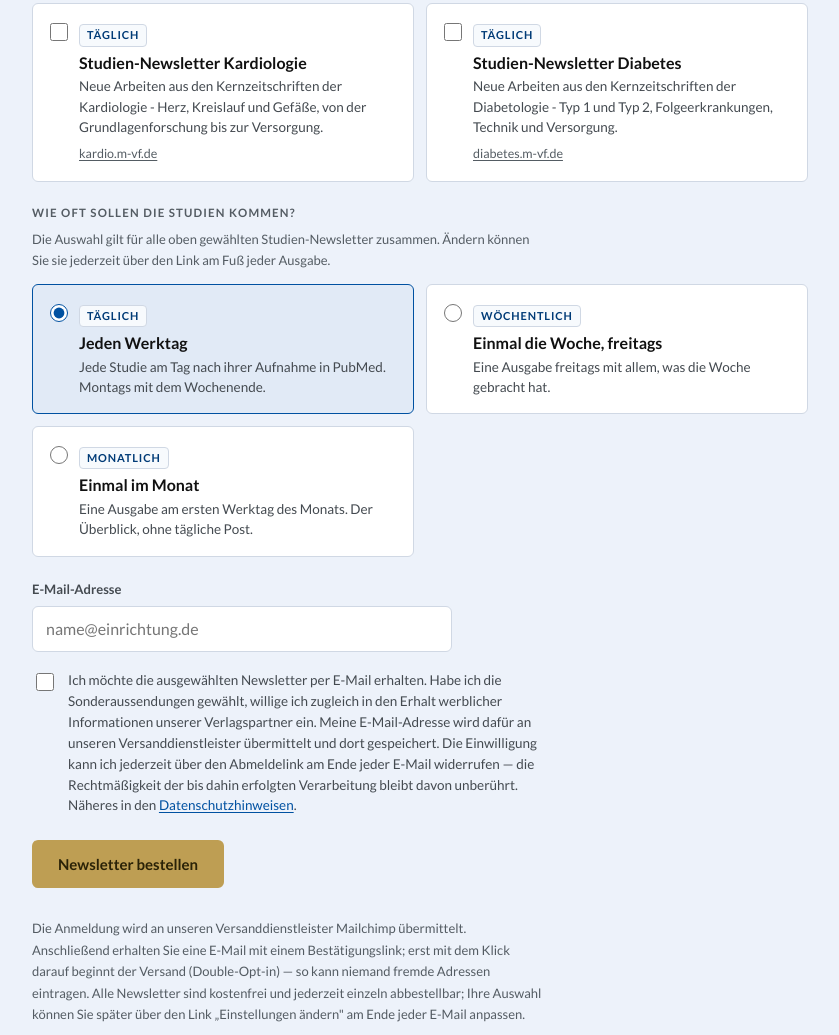
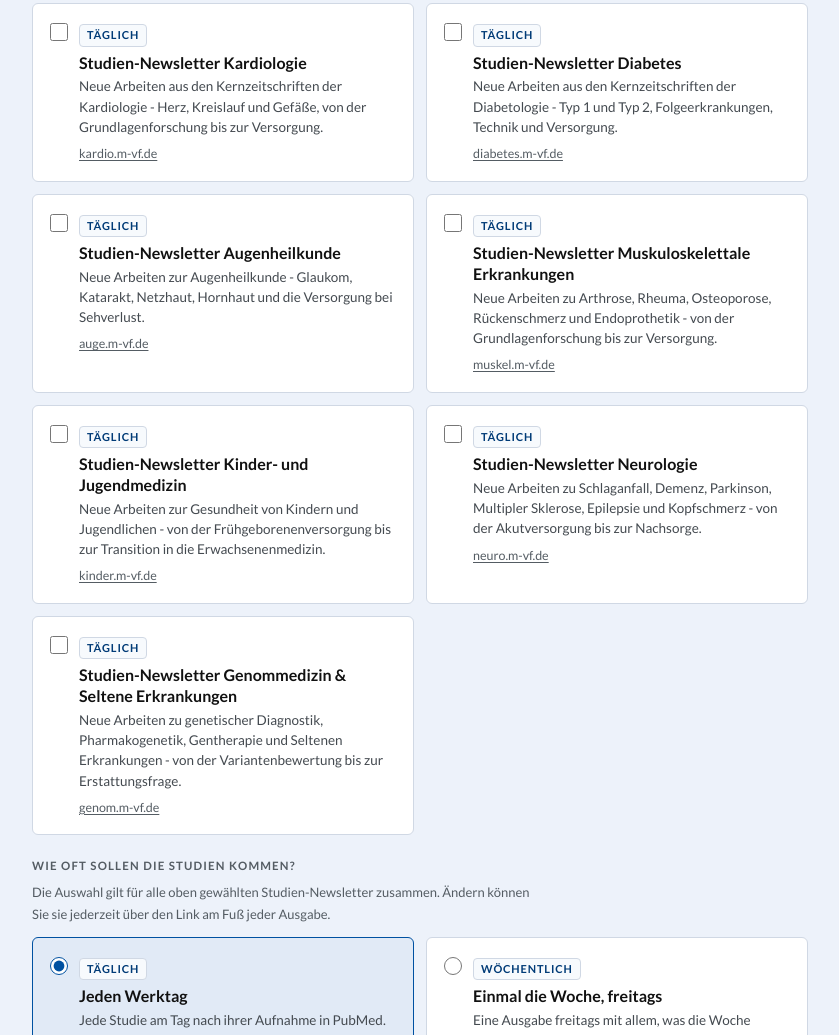
Before and after one commit to mvf-portal/klima-gesundheit-portal, a plain HTML site: page newsletter.html in a window 1280 px wide. Shown: the part 2117-3152 px from the top of the page, without its empty margins (220-1059 px from the left). Drawn offline with Linux system fonts and the light colour scheme.

Commit message:
Anmeldeseite aus der Vorlage nachgezogen
Die fuenf neuesten Hubs (Augenheilkunde, Muskel, Kinder, Neurologie,
Genommedizin) stehen jetzt auch hier in der Liste der Schwesterportale.
Sie versenden seit Tagen, waren aber nur auf ihrer eigenen Anmeldeseite
bestellbar.

Dazu zwei aeltere Aenderungen der Vorlage, die bisher nicht ausgerollt
waren: Ankerpfade ./#suche statt #suche, und die Trennung von
Kontaktformular und E-Mail-Adresse vom 12.11.2026.

Aus mvf-portal/portal-vorlage e73efe2.

Co-Authored-By: Claude Opus 5 <noreply@anthropic.com>

```diff
--- a/newsletter.html
+++ b/newsletter.html
@@ -1058,25 +1058,25 @@ const REIHE = [
     was:"Neue Arbeiten aus den Kernzeitschriften der Diabetologie - Typ 1 und "
       + "Typ 2, Folgeerkrankungen, Technik und Versorgung." },
   { hub:"auge",            titel:"Augenheilkunde",
-    url:"https://auge.m-vf.de", domain:"auge.m-vf.de", bereit:false,
+    url:"https://auge.m-vf.de", domain:"auge.m-vf.de", bereit:true,
     was:"Neue Arbeiten zur Augenheilkunde - Glaukom, Katarakt, Netzhaut, "
       + "Hornhaut und die Versorgung bei Sehverlust." },
   { hub:"muskel",          titel:"Muskuloskelettale Erkrankungen",
-    url:"https://muskel.m-vf.de", domain:"muskel.m-vf.de", bereit:false,
+    url:"https://muskel.m-vf.de", domain:"muskel.m-vf.de", bereit:true,
     was:"Neue Arbeiten zu Arthrose, Rheuma, Osteoporose, Rückenschmerz und "
       + "Endoprothetik - von der Grundlagenforschung bis zur Versorgung." },
   { hub:"kinder",          titel:"Kinder- und Jugendmedizin",
-    url:"https://kinder.m-vf.de", domain:"kinder.m-vf.de", bereit:false,
+    url:"https://kinder.m-vf.de", domain:"kinder.m-vf.de", bereit:true,
     was:"Neue Arbeiten zur Gesundheit von Kindern und Jugendlichen - von der "
       + "Frühgeborenenversorgung bis zur Transition in die "
       + "Erwachsenenmedizin." },
   { hub:"neuro",           titel:"Neurologie",
-    url:"https://neuro.m-vf.de", domain:"neuro.m-vf.de", bereit:false,
+    url:"https://neuro.m-vf.de", domain:"neuro.m-vf.de", bereit:true,
     was:"Neue Arbeiten zu Schlaganfall, Demenz, Parkinson, Multipler "
       + "Sklerose, Epilepsie und Kopfschmerz - von der Akutversorgung bis zur "
       + "Nachsorge." },
   { hub:"genom",           titel:"Genommedizin &amp; Seltene Erkrankungen",
-    url:"https://genom.m-vf.de", domain:"genom.m-vf.de", bereit:false,
+    url:"https://genom.m-vf.de", domain:"genom.m-vf.de", bereit:true,
     was:"Neue Arbeiten zu genetischer Diagnostik, Pharmakogenetik, "
       + "Gentherapie und Seltenen Erkrankungen - von der Variantenbewertung "
       + "bis zur Erstattungsfrage." }
```
